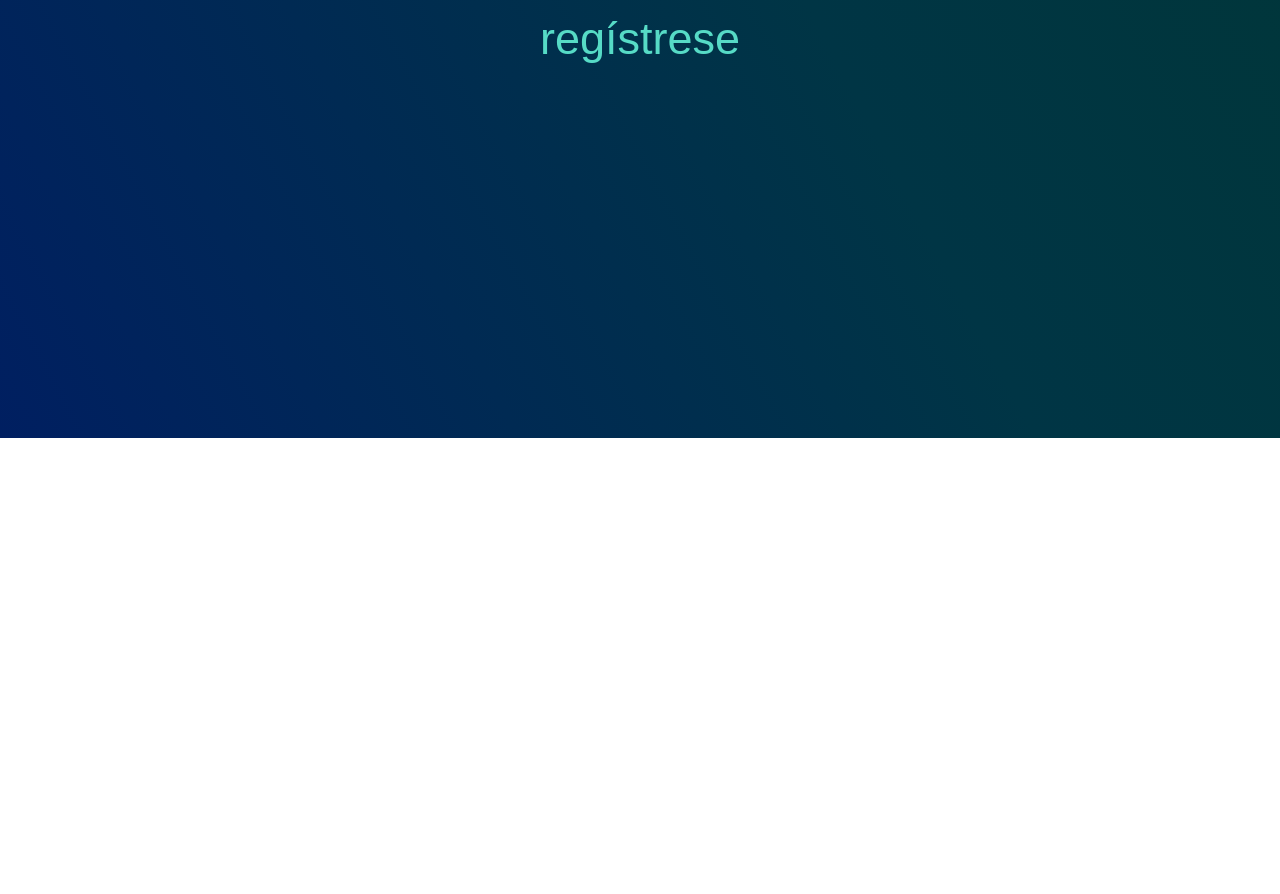
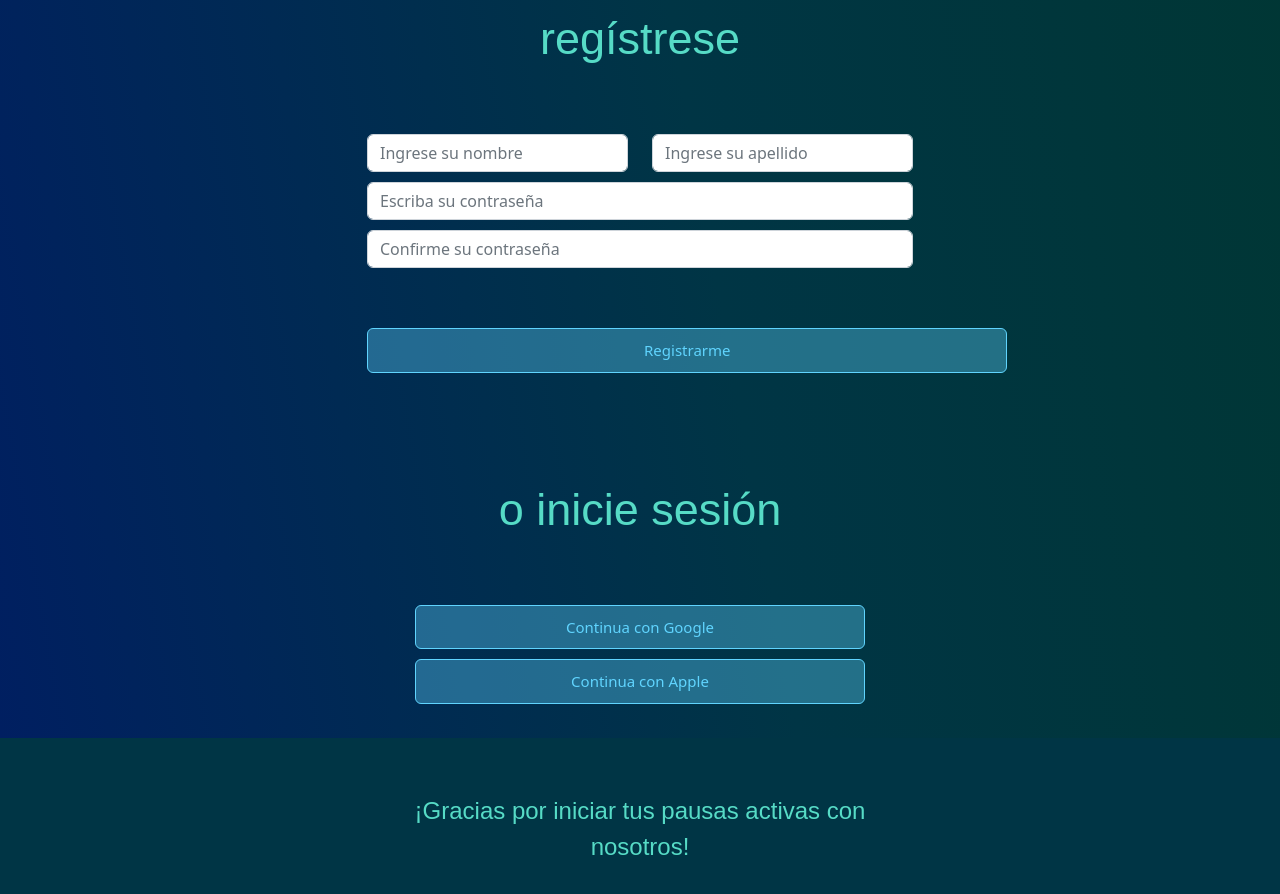
Before and after one commit to Mateo-Olaya/ux-webapp, an Angular app: page / in a window 1280 px wide. Shown: the part 1140-2034 px from the top of the page. Before the commit the page ends 1578 px from the top, so only its background shows below. Built offline with nearby package versions, Linux system fonts and the light colour scheme.

Commit message:
Se completa Home page con sus componentes

```diff
--- /dev/null
+++ b/scss/_map-amends.scss
@@ -0,0 +1,5 @@
+$custom-colors: (
+  "orange": $orange
+);
+
+$theme-colors: map-merge($theme-colors, $custom-colors);
--- /dev/null
+++ b/scss/_variables.scss
@@ -0,0 +1 @@
+$orange:  #fd7e14;
--- a/src/app/home/home.component.css
+++ b/src/app/home/home.component.css
@@ -1,7 +1,7 @@
 .home_background {
   width: 100%;
-  height: 1500px;
-  background-image: linear-gradient(242deg,#003730, #003545, #001F61);
+  height: 1800px;
+  background-image: linear-gradient(260deg,#003730, #003545, #001F61);
 }
 
 h1 {
@@ -85,6 +85,21 @@ p {
 
 .space-line-color {
   height: 60px;
+}
+
+.space-form {
+  height: 10px;
+}
+
+.btn-primary, .btn-primary:hover, .btn-primary:active, .btn-primary:visited {
+  background-color: #60d4fe5e !important;
+  border-color: #60d4fe !important;
+}
+
+.footer {
+  width: 100%;
+  height: 200px;
+  background-color: #003545;
 }
 
 
--- a/src/app/home/home.component.html
+++ b/src/app/home/home.component.html
@@ -149,8 +149,134 @@
         </div>
       </div>
 
+      <div class="row">
+        <div class="col" class="space-line-color">
+        </div>
+      </div>
+
+      <div class="row">
+        <div class="col">
+        </div>
+        <div class="col">
+          <input type="text" class="form-control" placeholder="Ingrese su nombre" aria-label="Ingrese su nombre">
+        </div>
+        <div class="col">
+          <input type="text" class="form-control" placeholder="Ingrese su apellido" aria-label="Ingrese su apellido">
+        </div>
+        <div class="col">
+        </div>
+      </div>
+
+      <div class="row">
+        <div class="col" class="space-form">
+        </div>
+      </div>
+
+      <div class="row">
+        <div class="col">
+        </div>
+        <div class="col-md-6">
+          <input type="text" class="form-control" placeholder="Escriba su contraseña" aria-label="Escriba su contraseña">
+        </div>
+        <div class="col">
+        </div>
+      </div>
+
+      <div class="row">
+        <div class="col" class="space-form">
+        </div>
+      </div>
+
+      <div class="row">
+        <div class="col">
+        </div>
+        <div class="col-md-6">
+          <input type="text" class="form-control" placeholder="Confirme su contraseña" aria-label="Confirme su contraseña">
+        </div>
+        <div class="col">
+        </div>
+      </div>
+
+      <div class="row">
+        <div class="col" class="space-line-color">
+        </div>
+      </div>
+
+      <div class="row">
+        <div class="col">
+        </div>
+        <div class="col-md-6">
+          <button type="button" class="btn btn-primary"
+          style="--bs-btn-padding-y: 10px; --bs-btn-padding-x: 276px; --bs-btn-font-size: 15px; --bs-btn-color: #60d4fe;">Registrarme</button>
+        </div>
+        <div class="col">
+        </div>
+      </div>
+
+      <div class="row">
+        <div class="col" class="space-line-color">
+        </div>
+      </div>
+
+      <div class="row">
+        <div class="col">
+        </div>
+        <div class="col-md-6">
+          <h1>o inicie sesión</h1>
+        </div>
+        <div class="col">
+        </div>
+      </div>
+
+      <div class="row">
+        <div class="col" class="space-line-color">
+        </div>
+      </div>
+
+      <div class="row">
+        <div class="col">
+        </div>
+        <div class="col-md-6 text-center">
+          <button type="button" class="btn btn-primary"
+          style="--bs-btn-padding-y: 10px; --bs-btn-padding-x: 150px; --bs-btn-font-size: 15px; --bs-btn-color: #60d4fe;">Continua con Google</button>
+        </div>
+        <div class="col">
+        </div>
+      </div>
+
+      <div class="row">
+        <div class="col" class="space-form">
+        </div>
+      </div>
+
+      <div class="row">
+        <div class="col">
+        </div>
+        <div class="col-md-6 text-center">
+          <button type="button" class="btn btn-primary"
+          style="--bs-btn-padding-y: 10px; --bs-btn-padding-x: 155px; --bs-btn-font-size: 15px; --bs-btn-color: #60d4fe;">Continua con Apple</button>
+        </div>
+        <div class="col">
+        </div>
+      </div>
+
     </div>
   </div>
+
+  <div class="footer">
+    <div class="container">
+      <div class="row">
+        <div class="col">
+        </div>
+        <div class="col-md-6">
+          <p>¡Gracias por iniciar tus pausas activas con nosotros!</p>
+        </div>
+        <div class="col">
+        </div>
+      </div>
+    </div>
+  </div>
+
 
 
 
```
Also changed, not shown: scss/main.scss (added, +12 -0 lines).
